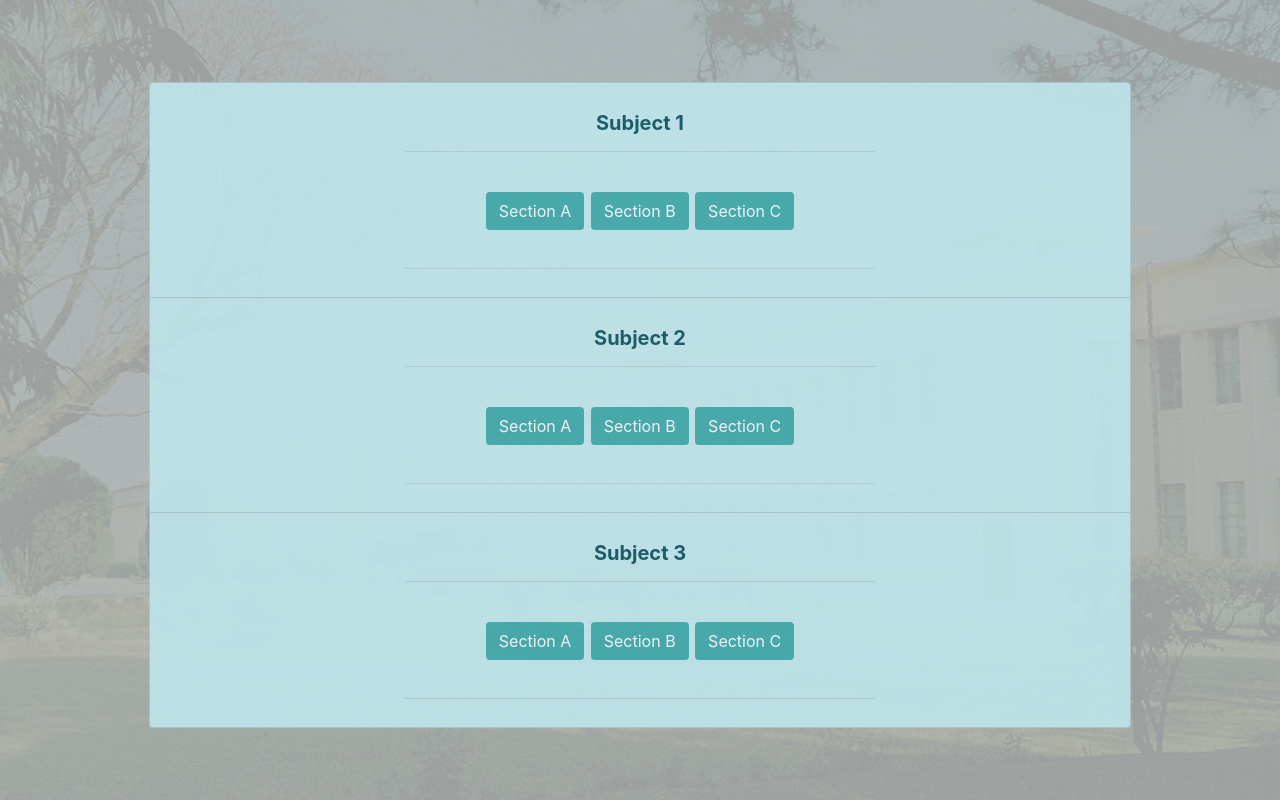
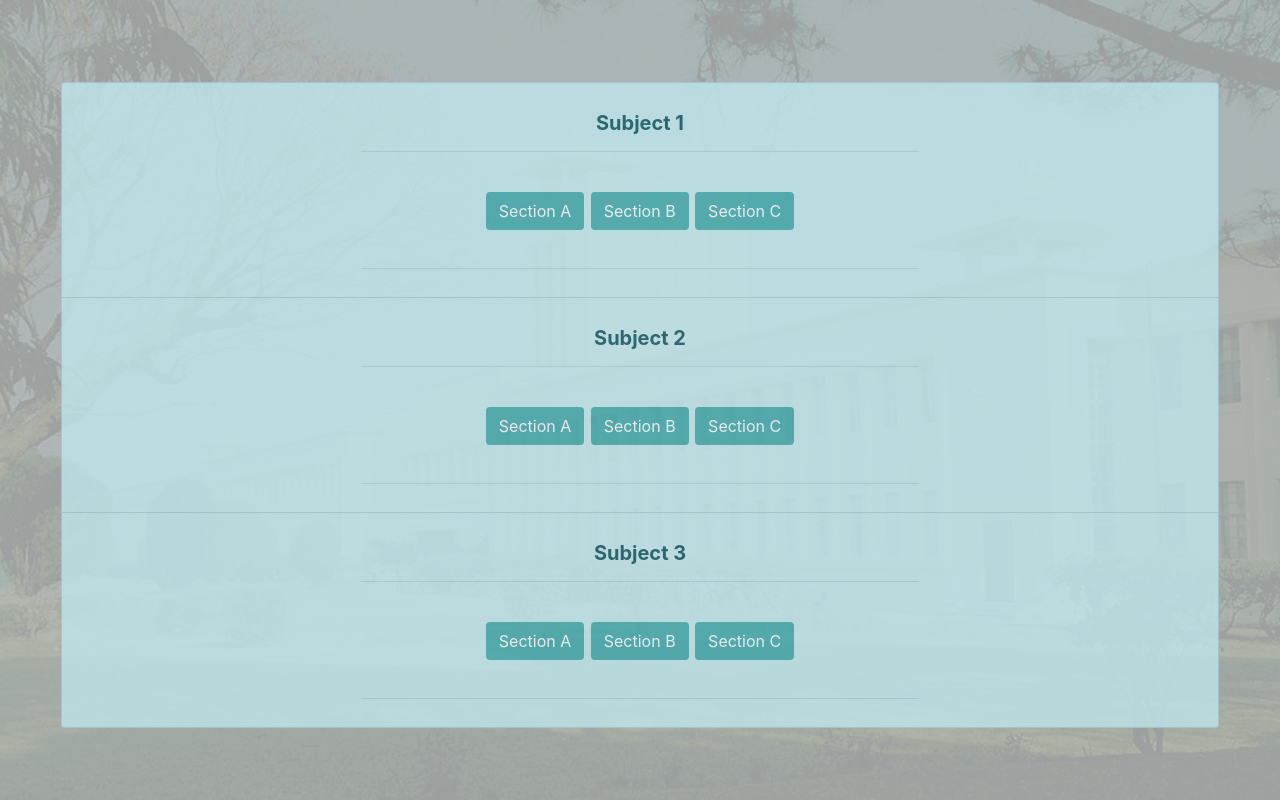
Before and after one commit to banboy38/IEEE_Mega_Project, a PHP site: page /HOME/homepage.php in a window 1280 px wide. Shown: the part 56-856 px from the top of the page. Run offline with PHP 8.4, Linux system fonts and the light colour scheme; some libraries are stand-ins or nearby versions.

Commit message:
Update homepage.php

```diff
--- a/Login/HOME/homepage.php
+++ b/Login/HOME/homepage.php
@@ -140,7 +140,7 @@
 
 
 
-  <nav class="navbar sticky-top navbar-expand-lg navbar-dark container-fluid "  style="color:white;width:100%;margin-top:0px;background-color:rgba(0,139,139,0.9);">
+  <nav class="navbar sticky-top navbar-expand-lg navbar-dark container-fluid "  style="color:white;width:100%;margin-top:0px;background-color:rgba(0,139,139,0.91);">
 
 
           <button class="navbar-toggler" type="button" data-toggle="collapse" data-target="#navbarText" aria-controls="navbarText" aria-expanded="false" aria-label="Toggle navigation ">
@@ -167,8 +167,8 @@
 
    <div class="back" style="background-image:url(/bitmesra.jpg);">
 
-      <section style="height:50%;margin-top:10px;position:sticky;opacity:0.9;width:100%"  class="">
-        <div class="mx-auto spacing " style="width:81%;height:50%;">
+      <section style="height:50%;margin-top:10px;position:sticky;opacity:0.8;width:100%"  class="">
+        <div class="mx-auto spacing " style="width:95%;height:50%;">
           <div class="col-md-12">
             <ul class="list-group bg">
               <li class="list-group-item list-group-item-info" >
@@ -202,6 +202,8 @@
                 </p>
               </li>
 
+
+
             </ul>
            </div>
         </div>
```
